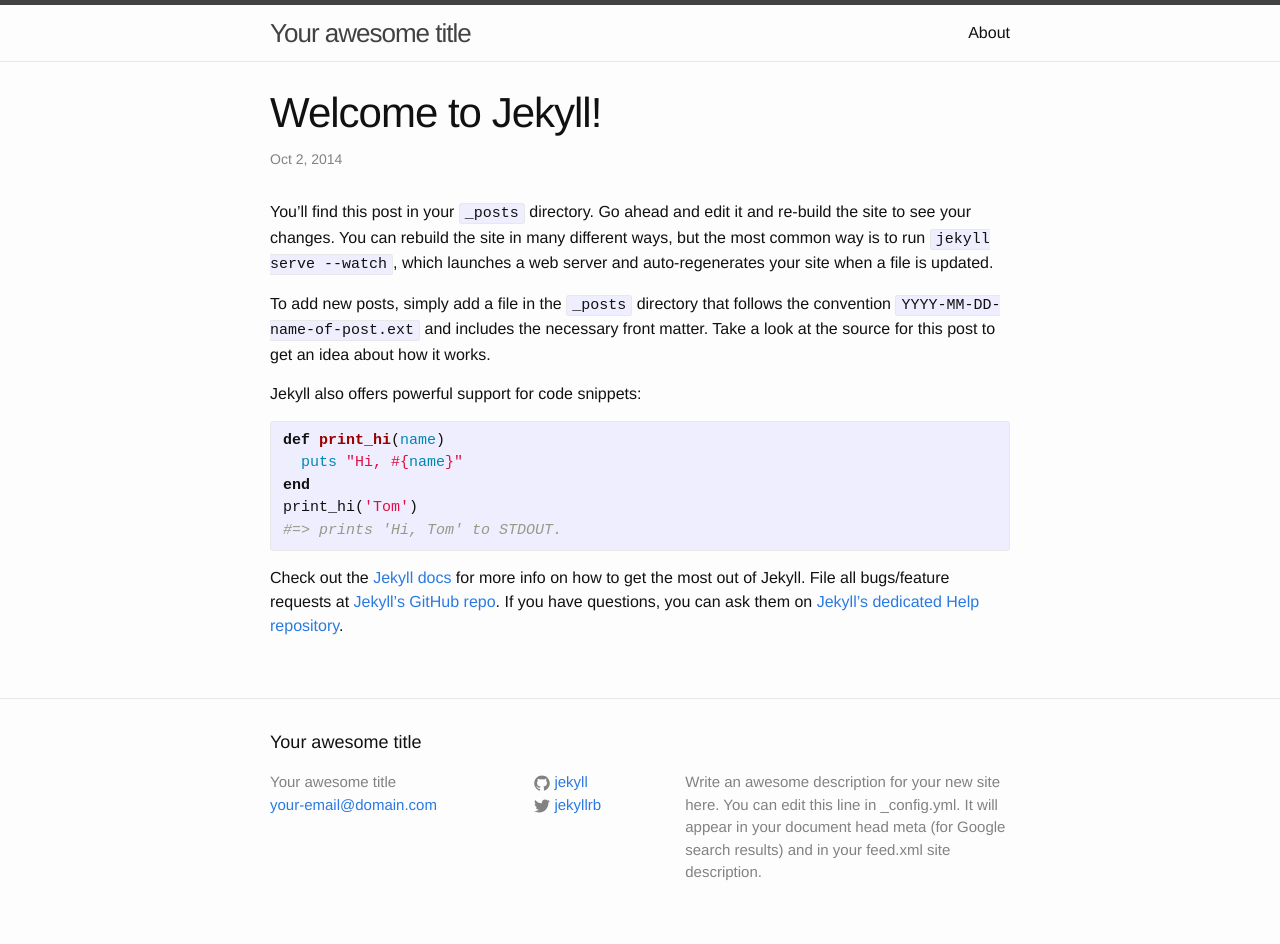
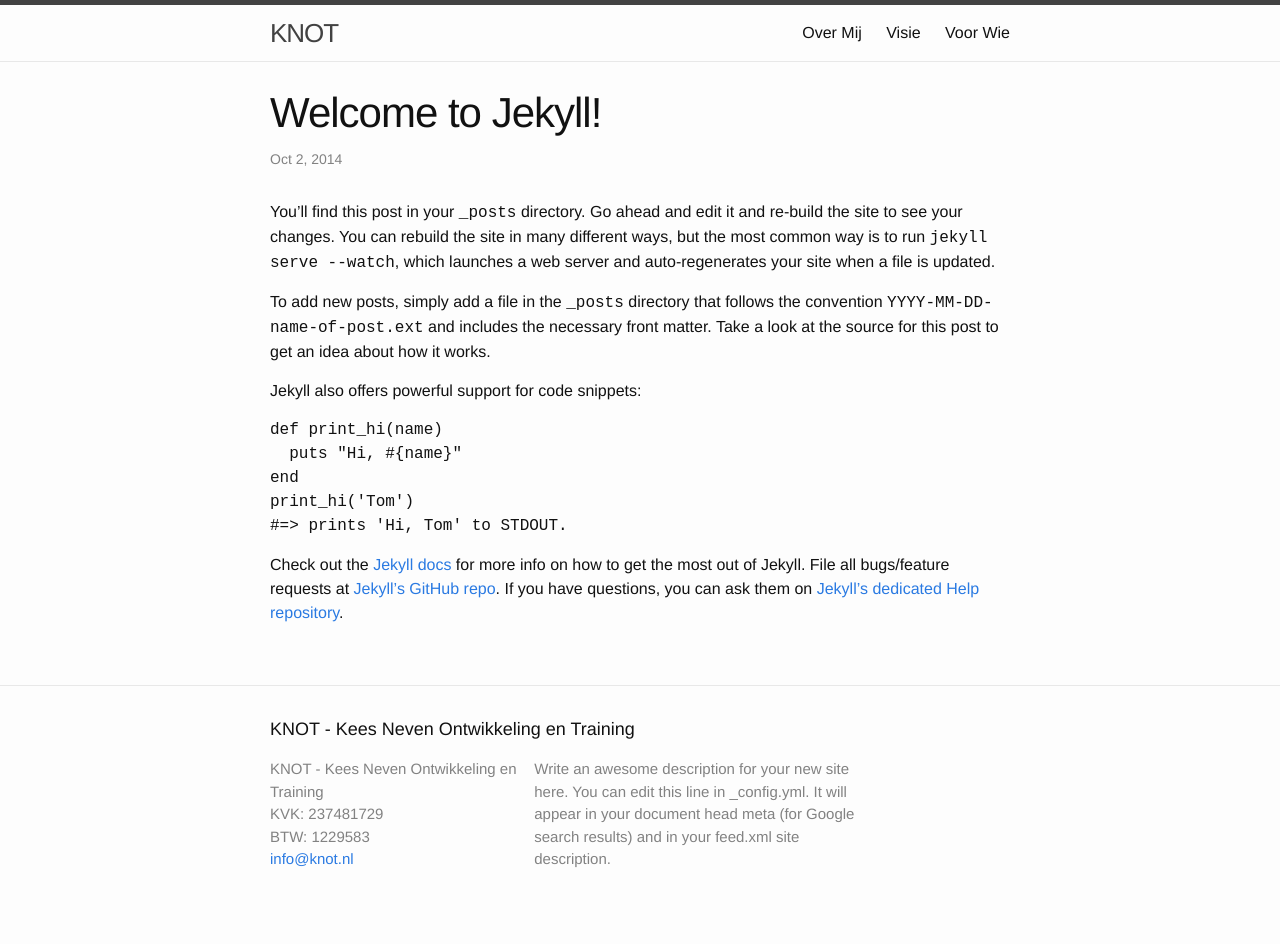
Before and after one commit to keesneven/keesneven.github.io, a Jekyll site: the page built from _posts/2014-10-02-welcome-to-jekyll.markdown, in a window 1280 px wide. Built offline with Jekyll 4.4.1, drawn with Linux system fonts in a browser that asks for light colours.

Commit message:
Added KNOT content

```diff
--- a/_config.yml
+++ b/_config.yml
@@ -1,12 +1,13 @@
 # Site settings
-title: Your awesome title
-email: your-email@domain.com
+title: KNOT
+subtitle: Kees Neven Ontwikkeling en Training
+email: info@knot.nl
 description: > # this means to ignore newlines until "baseurl:"
   Write an awesome description for your new site here. You can edit this
   line in _config.yml. It will appear in your document head meta (for
   Google search results) and in your feed.xml site description.
 baseurl: "" # the subpath of your site, e.g. /blog/
-url: "http://yourdomain.com" # the base hostname & protocol for your site
+url: "http://knot.nl" # the base hostname & protocol for your site
 twitter_username: jekyllrb
 github_username:  jekyll
 
--- a/_includes/footer.html
+++ b/_includes/footer.html
@@ -2,17 +2,19 @@
 
   <div class="wrapper">
 
-    <h2 class="footer-heading">{{ site.title }}</h2>
+    <h2 class="footer-heading">{{ site.title }} - {{ site.subtitle }}</h2>
 
     <div class="footer-col-wrapper">
       <div class="footer-col  footer-col-1">
         <ul class="contact-list">
-          <li>{{ site.title }}</li>
+          <li>{{ site.title }} - {{ site.subtitle }}</li>
+          <li>KVK: 237481729</li>
+          <li>BTW: 1229583</li>
           <li><a href="mailto:{{ site.email }}">{{ site.email }}</a></li>
         </ul>
       </div>
 
-      <div class="footer-col  footer-col-2">
+      <!-- <div class="footer-col  footer-col-2">
         <ul class="social-media-list">
           {% if site.github_username %}
           <li>
@@ -43,7 +45,7 @@
           </li>
           {% endif %}
         </ul>
-      </div>
+      </div> -->
 
       <div class="footer-col  footer-col-3">
         <p class="text">{{ site.description }}</p>
--- a/_includes/header.html
+++ b/_includes/header.html
@@ -5,13 +5,13 @@
     <a class="site-title" href="{{ site.baseurl }}/">{{ site.title }}</a>
 
     <nav class="site-nav">
-      <a href="#" class="menu-icon">
+      <!-- <a href="#" class="menu-icon">
         <svg viewBox="0 0 18 15">
           <path fill="#424242" d="M18,1.484c0,0.82-0.665,1.484-1.484,1.484H1.484C0.665,2.969,0,2.304,0,1.484l0,0C0,0.665,0.665,0,1.484,0 h15.031C17.335,0,18,0.665,18,1.484L18,1.484z"/>
           <path fill="#424242" d="M18,7.516C18,8.335,17.335,9,16.516,9H1.484C0.665,9,0,8.335,0,7.516l0,0c0-0.82,0.665-1.484,1.484-1.484 h15.031C17.335,6.031,18,6.696,18,7.516L18,7.516z"/>
           <path fill="#424242" d="M18,13.516C18,14.335,17.335,15,16.516,15H1.484C0.665,15,0,14.335,0,13.516l0,0 c0-0.82,0.665-1.484,1.484-1.484h15.031C17.335,12.031,18,12.696,18,13.516L18,13.516z"/>
         </svg>
-      </a>
+      </a> -->
 
       <div class="trigger">
         {% for page in site.pages %}
--- /dev/null
+++ b/css/main.css
@@ -0,0 +1,322 @@
+/**
+ * Reset some basic elements
+ */
+body, h1, h2, h3, h4, h5, h6,
+p, blockquote, pre, hr,
+dl, dd, ol, ul, figure {
+  margin: 0;
+  padding: 0; }
+
+/**
+ * Basic styling
+ */
+body {
+  font-family: Helvetica, Arial, sans-serif;
+  font-size: 16px;
+  line-height: 1.5;
+  font-weight: 300;
+  color: #111111;
+  background-color: #fdfdfd; }
+
+/**
+ * Set `margin-bottom` to maintain vertycal rhythm
+ */
+h1, h2, h3, h4, h5, h6,
+p, blockquote, pre,
+ul, ol, dl, figure,
+.highlight {
+  margin-bottom: 15px; }
+
+/**
+ * Images
+ */
+img {
+  max-width: 100%;
+  vertical-align: middle; }
+
+/**
+ * Figures
+ */
+figure > img {
+  display: block; }
+
+figcaption {
+  font-size: 14px; }
+
+/**
+ * Lists
+ */
+ul, ol {
+  margin-left: 30px; }
+
+li > ul,
+li > ol {
+  margin-bottom: 0; }
+
+/**
+ * Headings
+ */
+h1, h2, h3, h4, h5, h6 {
+  font-weight: 300; }
+
+/**
+ * Links
+ */
+a {
+  color: #2a7ae2;
+  text-decoration: none; }
+  a:visited {
+    color: #1756a9; }
+  a:hover {
+    color: #111111;
+    text-decoration: underline; }
+
+/**
+ * Blockquotes
+ */
+blockquote {
+  color: #828282;
+  border-left: 4px solid #e8e8e8;
+  padding-left: 15px;
+  font-size: 18px;
+  letter-spacing: -1px;
+  font-style: italic; }
+  blockquote > :last-child {
+    margin-bottom: 0; }
+
+/**
+ * Wrapper
+ */
+.wrapper {
+  max-width: -webkit-calc(800px - (30px * 2));
+  max-width: calc(800px - (30px * 2));
+  margin-right: auto;
+  margin-left: auto;
+  padding-right: 30px;
+  padding-left: 30px; }
+  @media screen and (max-width: 800px) {
+    .wrapper {
+      max-width: -webkit-calc(800px - (30px));
+      max-width: calc(800px - (30px));
+      padding-right: 15px;
+      padding-left: 15px; } }
+
+/**
+ * Clearfix
+ */
+.wrapper:after, .footer-col-wrapper:after {
+  content: "";
+  display: table;
+  clear: both; }
+
+/**
+ * Icons
+ */
+.icon > svg {
+  display: inline-block;
+  width: 16px;
+  height: 16px;
+  vertical-align: middle; }
+  .icon > svg path {
+    fill: #828282; }
+
+/**
+ * Site header
+ */
+.site-header {
+  border-top: 5px solid #424242;
+  border-bottom: 1px solid #e8e8e8;
+  min-height: 56px;
+  position: relative; }
+
+.site-title {
+  font-size: 26px;
+  line-height: 56px;
+  letter-spacing: -1px;
+  margin-bottom: 0;
+  float: left; }
+  .site-title, .site-title:visited {
+    color: #424242; }
+
+.site-nav {
+  float: right;
+  line-height: 56px; }
+  .site-nav .menu-icon {
+    display: none; }
+  .site-nav .page-link {
+    color: #111111;
+    line-height: 1.5; }
+    .site-nav .page-link:not(:first-child) {
+      margin-left: 20px; }
+  @media screen and (max-width: 600px) {
+    .site-nav {
+      position: absolute;
+      top: 9px;
+      right: 30px;
+      background-color: #fdfdfd;
+      border: 1px solid #e8e8e8;
+      border-radius: 5px;
+      text-align: right; }
+      .site-nav .menu-icon {
+        display: block;
+        float: right;
+        width: 36px;
+        height: 26px;
+        line-height: 0;
+        padding-top: 10px;
+        text-align: center; }
+        .site-nav .menu-icon > svg {
+          width: 18px;
+          height: 15px; }
+          .site-nav .menu-icon > svg path {
+            fill: #424242; }
+      .site-nav .trigger {
+        clear: both;
+        display: none; }
+      .site-nav:hover .trigger {
+        display: block;
+        padding-bottom: 5px; }
+      .site-nav .page-link {
+        display: block;
+        padding: 5px 10px; } }
+
+/**
+ * Site footer
+ */
+.site-footer {
+  border-top: 1px solid #e8e8e8;
+  padding: 30px 0; }
+
+.footer-heading {
+  font-size: 18px;
+  margin-bottom: 15px; }
+
+.contact-list,
+.social-media-list {
+  list-style: none;
+  margin-left: 0; }
+
+.footer-col-wrapper {
+  font-size: 15px;
+  color: #828282;
+  margin-left: -15px; }
+
+.footer-col {
+  float: left;
+  margin-bottom: 15px;
+  padding-left: 15px; }
+
+.footer-col-1 {
+  width: -webkit-calc(35% - (30px / 2));
+  width: calc(35% - (30px / 2)); }
+
+.footer-col-2 {
+  width: -webkit-calc(20% - (30px / 2));
+  width: calc(20% - (30px / 2)); }
+
+.footer-col-3 {
+  width: -webkit-calc(45% - (30px / 2));
+  width: calc(45% - (30px / 2)); }
+
+@media screen and (max-width: 800px) {
+  .footer-col-1,
+  .footer-col-2 {
+    width: -webkit-calc(50% - (30px / 2));
+    width: calc(50% - (30px / 2)); }
+
+  .footer-col-3 {
+    width: -webkit-calc(100% - (30px / 2));
+    width: calc(100% - (30px / 2)); } }
+@media screen and (max-width: 600px) {
+  .footer-col {
+    float: none;
+    width: -webkit-calc(100% - (30px / 2));
+    width: calc(100% - (30px / 2)); } }
+/**
+ * Page content
+ */
+.page-content {
+  padding: 30px 0; }
+
+.page-heading {
+  font-size: 20px; }
+
+.post-list {
+  margin-left: 0;
+  list-style: none; }
+  .post-list > li {
+    margin-bottom: 30px; }
+
+.post-meta {
+  font-size: 14px;
+  color: #828282; }
+
+.post-link {
+  display: block;
+  font-size: 24px; }
+
+h4 {
+  margin-top: 2em;
+  font-weight: 400;
+}
+
+main .col {
+  float: left;
+  margin-bottom: 35px;
+  padding-left: 8px;
+  padding-right: 8px;
+  width: -webkit-calc(33% - 10px;);
+  width: calc(33% - 10px);
+}
+
+main .col:nth-child(3n) {
+  padding-right: 0;
+}
+
+main .col:nth-child(3n+1) {
+  padding-left: 0;
+}
+
+main .col .circle {
+  text-align: center;
+  width: 200px;
+  height: 200px;
+  border-radius: 100%;
+  background: #777;
+}
+
+.circle h2 {
+  padding-top: 41%;
+}
+
+/**
+ * Posts
+ */
+.post-header {
+  margin-bottom: 30px; }
+
+.post-title {
+  font-size: 42px;
+  letter-spacing: -1px;
+  line-height: 1; }
+  @media screen and (max-width: 800px) {
+    .post-title {
+      font-size: 36px; } }
+
+.post-content {
+  margin-bottom: 30px; }
+  .post-content h2 {
+    font-size: 32px; }
+    @media screen and (max-width: 800px) {
+      .post-content h2 {
+        font-size: 28px; } }
+  .post-content h3 {
+    font-size: 26px; }
+    @media screen and (max-width: 800px) {
+      .post-content h3 {
+        font-size: 22px; } }
+  .post-content h4 {
+    font-size: 20px; }
+    @media screen and (max-width: 800px) {
+      .post-content h4 {
+        font-size: 18px; } }
--- a/css/main.scss
+++ /dev/null
@@ -1,49 +0,0 @@
----
-# Only the main Sass file needs front matter (the dashes are enough)
----
-@charset "utf-8";
-
-
-
-// Our variables
-$base-font-family: Helvetica, Arial, sans-serif;
-$base-font-size:   16px;
-$small-font-size:  $base-font-size * 0.875;
-$base-line-height: 1.5;
-
-$spacing-unit:     30px;
-
-$text-color:       #111;
-$background-color: #fdfdfd;
-$brand-color:      #2a7ae2;
-
-$grey-color:       #828282;
-$grey-color-light: lighten($grey-color, 40%);
-$grey-color-dark:  darken($grey-color, 25%);
-
-$on-palm:          600px;
-$on-laptop:        800px;
-
-
-
-// Using media queries with like this:
-// @include media-query($palm) {
-//     .wrapper {
-//         padding-right: $spacing-unit / 2;
-//         padding-left: $spacing-unit / 2;
-//     }
-// }
-@mixin media-query($device) {
-    @media screen and (max-width: $device) {
-        @content;
-    }
-}
-
-
-
-// Import partials from `sass_dir` (defaults to `_sass`)
-@import
-        "base",
-        "layout",
-        "syntax-highlighting"
-;
```
Also changed, not shown: about.md (+34 -4 lines), index.html (+23 -5 lines), visie.md (added, +14 -0 lines), voorwie.md (added, +13 -0 lines).
